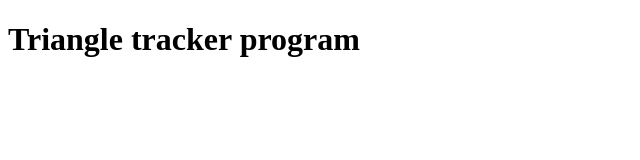
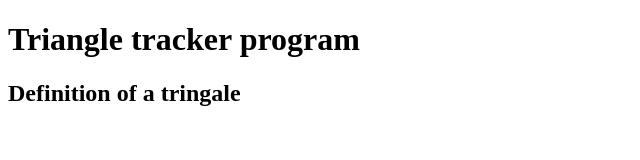
Before and after one commit to karireamandine/triangle-tracker, a plain HTML site: page index.html in a window 1280 px wide. Shown: the whole page, without its empty margins (0-640 px from the left). Drawn offline with Linux system fonts and the light colour scheme.

Commit message:
add heading definition of triangle

```diff
--- a/index.html
+++ b/index.html
@@ -6,6 +6,8 @@
     </head>
     <body>
         <h1>Triangle tracker program</h1>
+        <h2>Definition of a tringale</h2>
+
 
     </body>
 </html>
```
